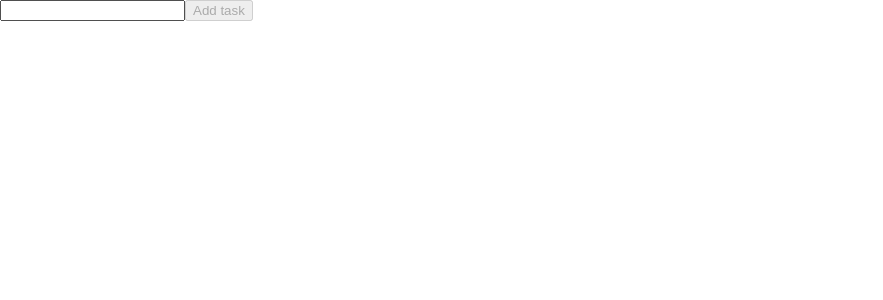
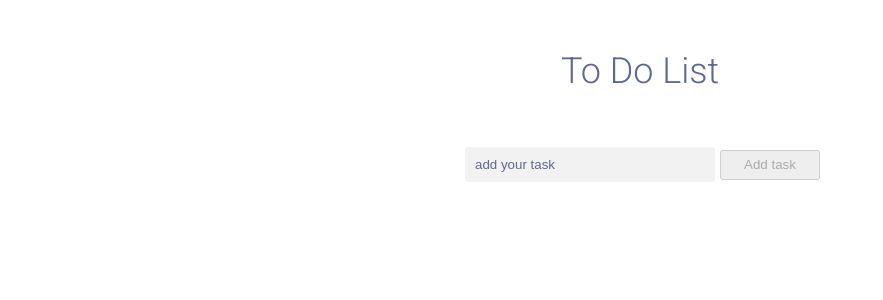
Before and after one commit to victorsbit/desafio-todolist, a React (Create React App) app: page / in a window 1280 px wide. Shown: the top 300 px of the page, without its empty margins (0-883 px from the left). Built offline with nearby package versions, Linux system fonts and the light colour scheme.

Commit message:
styles: add a bunch of styles and some other things

```diff
--- a/public/index.html
+++ b/public/index.html
@@ -3,7 +3,9 @@
   <head>
     <meta charset="utf-8" />
     <link rel="icon" href="%PUBLIC_URL%/favicon.ico" />
-    <meta name="viewport" content="width=device-width, initial-scale=1" />
+    <link rel="preconnect" href="https://fonts.googleapis.com">
+    <link rel="preconnect" href="https://fonts.gstatic.com" crossorigin>
+    <link href="https://fonts.googleapis.com/css2?family=Roboto:wght@300&display=swap" rel="stylesheet">
     <meta name="theme-color" content="#000000" />
     <meta
       name="description"
--- a/src/App.css
+++ b/src/App.css
@@ -1,6 +1,90 @@
 .main-container {
   align-items: center;
+  background-color: var(--primary);
+  display: flex;
+  flex-direction: column;
   height: 100vh;
-  justify-content: center;
   width: 100vw;
 }
+
+.main-container form {
+  align-items: center;
+  justify-content: center;
+  display: flex;
+  width: 900px;
+}
+
+.main-container input {
+  border: 1px solid var(--primary2);
+  border: none;
+  appearance: none;
+  background: #F2F2F2;
+  padding: 10px;
+  border-radius: 3px;
+  outline: none;
+  margin: 5px;
+  width: 250px;
+}
+
+.main-container input:focus::placeholder {
+  color: transparent;
+}
+
+.main-container input::placeholder {
+  color: var(--primary2);
+  transition: color 0.3s ease;
+}
+
+.main-container form button {
+  height: 30px;
+  width: 100px;
+}
+
+.main-container form button:enabled {
+  color: var(--primary2);
+}
+
+.main-container span {
+  font-size: 0.9em;
+  font-style: italic;
+  margin-top: 10px;
+  margin-bottom: 50px;
+}
+
+.main-container ul {
+  width: 900px;
+}
+
+.main-container ul li {
+  border: 1px var(--primary2) solid;
+  color: var(--primary2);
+  display: flex;
+  justify-content: space-between;
+  margin: 5px;
+  padding: 15px;
+  width: 100%;
+}
+
+.main-container ul button {
+  background: none;
+	color: inherit;
+	border: none;
+	padding: 0;
+	font: inherit;
+	cursor: default;
+	outline: inherit;
+}
+
+.main-container ul button:hover {
+  color: red;
+}
+
+.main-container div {
+  width: 100%;
+}
+
+.main-container h1 {
+  color: var(--primary2);
+  font-size: 2.25em;
+  margin: 50px;
+}
--- a/src/App.js
+++ b/src/App.js
@@ -36,13 +36,14 @@ function App() {
 
   return (
     <section className='main-container'>
+      <h1>To Do List</h1>
       <form onSubmit={addTask}>
         <input
           type='text'
           onChange={handleInputChange}
           value={inputValue}
+          placeholder='add your task'
         />
-        <span>{currChange}</span>
         <button
           type='submit'
           disabled={disabled}
@@ -50,6 +51,7 @@ function App() {
           Add task
         </button>
       </form>
+      <span>{currChange}</span>
       <TodoList list={todoList} removeTask={removeTask} />
     </section>
   );
--- a/src/components/TodoList.js
+++ b/src/components/TodoList.js
@@ -6,7 +6,7 @@ function TodoList({ list, removeTask }) {
     <ul>
       {list.map((task, index) => (
         <li key={`${task}-${index}`}>
-          {task}
+          {`0${index} - ${task}`}
           <button
             type='button'
             onClick={ () => removeTask(task, index) }
--- a/src/index.css
+++ b/src/index.css
@@ -1,6 +1,7 @@
 html {
   box-sizing: border-box;
   font-size: 16px;
+  font-family: 'Roboto', sans-serif;
 }
 
 *, *:before, *:after {
@@ -21,3 +22,8 @@ img {
   max-width: 100%;
   height: auto;
 }
+
+:root {
+  --primary: #ffffff;
+  --primary2: #61688E;
+}
```
